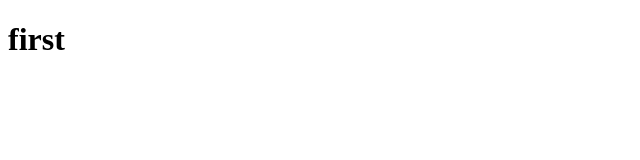
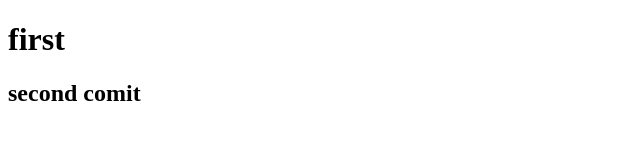
Before and after one commit to udud0099/Job-Portal, a plain HTML site: page index.html in a window 1280 px wide. Shown: the whole page, without its empty margins (0-640 px from the left). Drawn offline with Linux system fonts and the light colour scheme.

Commit message:
second try

```diff
--- a/index.html
+++ b/index.html
@@ -7,5 +7,6 @@
   </head>
   <body>
     <h1>first</h1>
+    <h2>second comit</h2>
   </body>
 </html>
```
